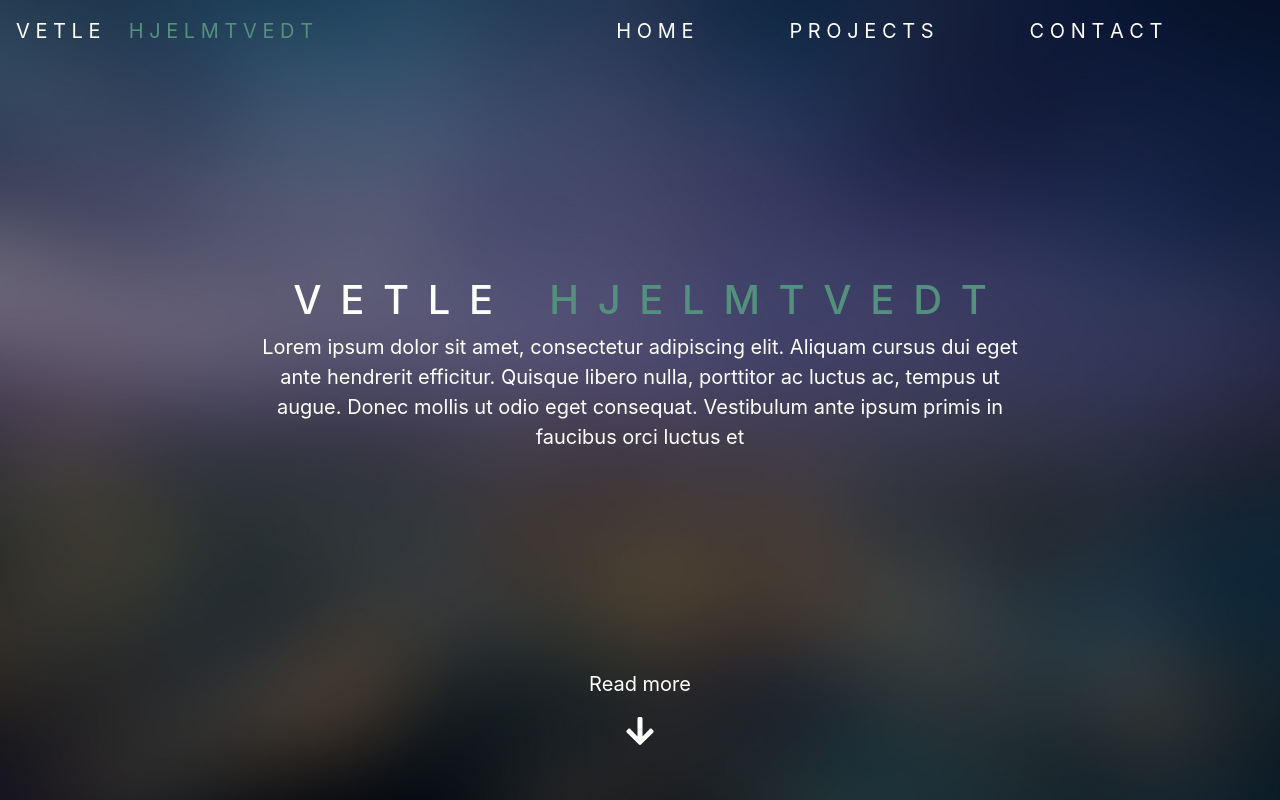
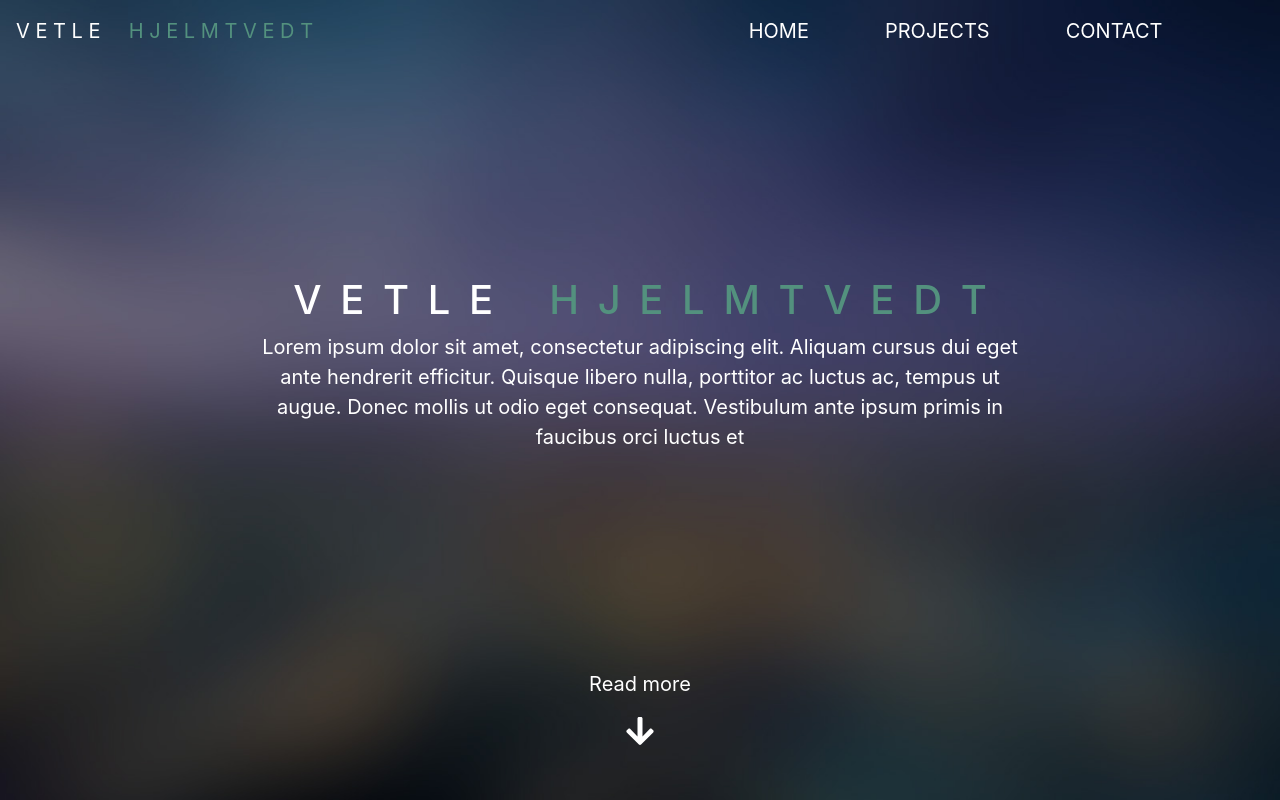
Before and after one commit to vehjelmtvedt/vetle.hjelmtvedt.com, a Next.js app: page / in a window 1280 px wide. Shown: the top 800 px of the page. Built offline with nearby package versions, Linux system fonts and the light colour scheme.

Commit message:
change navbar font-size on certain window size to fit screen

```diff
--- a/components/Header.js
+++ b/components/Header.js
@@ -28,9 +28,9 @@ export default function Header(props) {
                 <Navbar.Toggle aria-controls="responsive-navbar-nav"/>
                 <Navbar.Collapse id="responsive-navbar-nav" className="justify-content-end">
                     <Nav className={styles.navitems}>
-                        <Link href="/"><Nav.Link href="/"><p id={styles.testing} className={isScrolled ? styles.isScrolledText : styles.notScrolledText} style={{transition: '0.3s ease'}}>H O M E</p></Nav.Link></Link>
-                        <Link href="/projects"><Nav.Link href="/projects"><p className={isScrolled ? styles.isScrolledText : styles.notScrolledText}  style={{transition: '0.3s ease'}}>P R O J E C T S</p></Nav.Link></Link>
-                        <Link href="/contact"><Nav.Link href="/contact"><p className={isScrolled ? styles.isScrolledText : styles.notScrolledText}  style={{transition: '0.3s ease'}}>C O N T A C T</p></Nav.Link></Link>
+                        <Link href="/"><Nav.Link href="/"><p className={isScrolled ? styles.isScrolledText : styles.notScrolledText} style={{transition: '0.3s ease'}}>HOME</p></Nav.Link></Link>
+                        <Link href="/projects"><Nav.Link href="/projects"><p className={isScrolled ? styles.isScrolledText : styles.notScrolledText}  style={{transition: '0.3s ease'}}>PROJECTS</p></Nav.Link></Link>
+                        <Link href="/contact"><Nav.Link href="/contact"><p className={isScrolled ? styles.isScrolledText : styles.notScrolledText}  style={{transition: '0.3s ease'}}>CONTACT</p></Nav.Link></Link>
                     </Nav>
                 </Navbar.Collapse>
             </Navbar>
--- a/components/header.module.css
+++ b/components/header.module.css
@@ -9,7 +9,7 @@
 }
 
 .navitems * {
-    margin-left: 40px;
+    margin-left: 30px;
 }
 
 .secondName {
@@ -35,6 +35,7 @@
     font-size: 20px;
     position: relative;
     text-decoration: none;
+    letter-spacing: 2px;
 }
 
 
@@ -95,3 +96,11 @@
         color: black;
     }
 }
+
+
+/* --- Resize navbar text to fit smaller screens --- */
+@media only screen and (max-width: 900px) {
+    p.isScrolledText, p.notScrolledText {
+        font-size: 15px;
+    }
+}
--- a/pages/contact.js
+++ b/pages/contact.js
@@ -7,7 +7,7 @@ function Contact() {
         <>
             <Header threshold={0} />
             <ContactForm />
-            <Footer />
+            <Footer/>
         </>
     )
 }
```
Also changed, not shown: components/Footer.js (line endings or trailing spaces).
